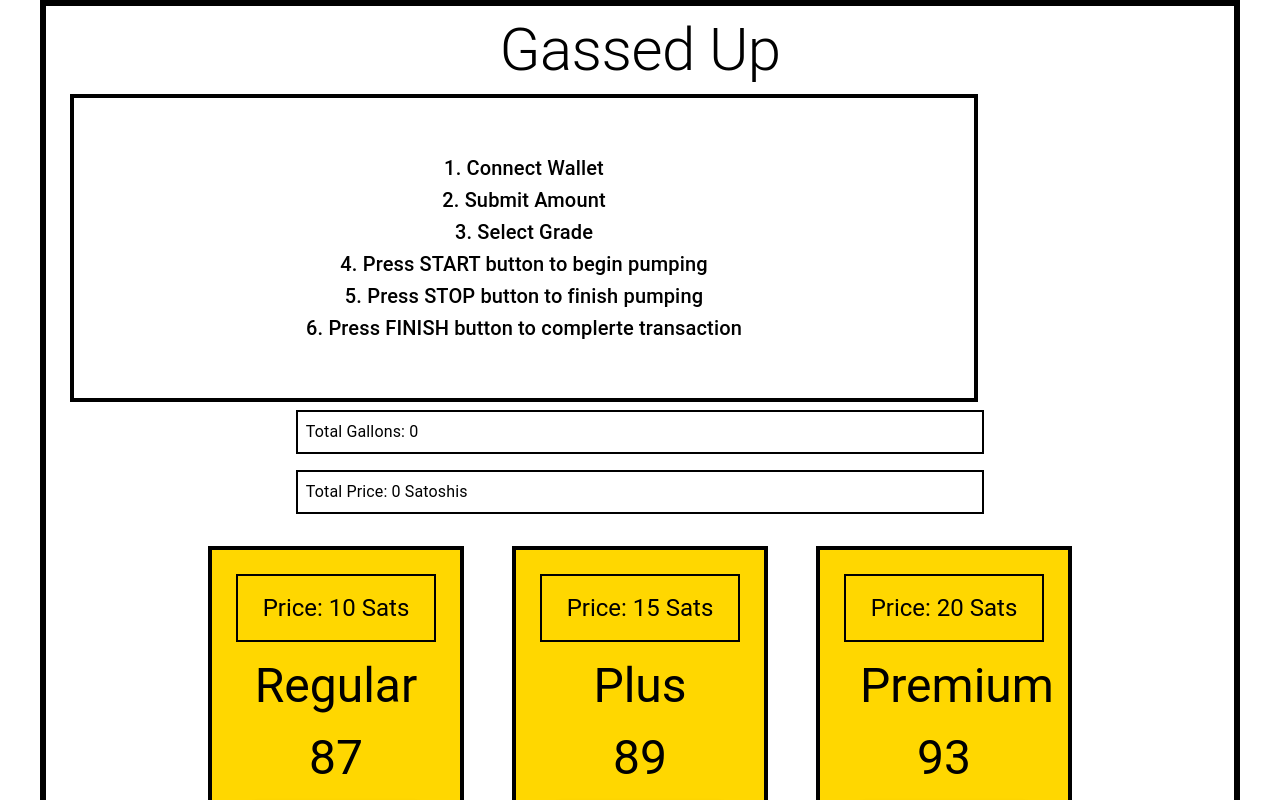
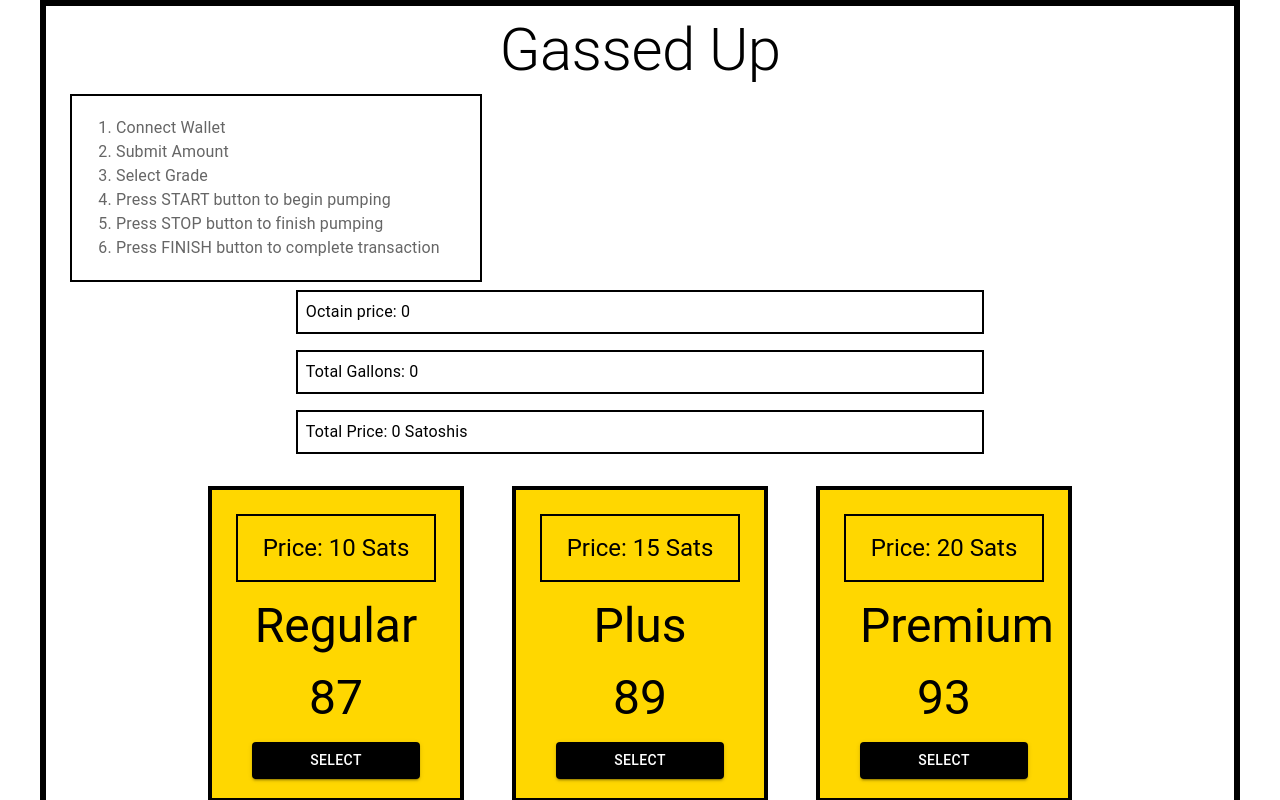
Before and after one commit to BSVArchie/GassedUp, a React (Create React App) app: page / in a window 1280 px wide. Shown: the top 800 px of the page. Built offline with nearby package versions, Linux system fonts and the light colour scheme.

Commit message:
disable buttons when gas is pumping
* update instruction text and style

```diff
--- a/src/App.tsx
+++ b/src/App.tsx
@@ -4,12 +4,11 @@ import './App.css';
 import GassPump from './GassPump';
 import { Typography, Container, Box } from '@mui/material';
 
-
 function App() {
 
-// const handlePump = {
+  // const handlePump = {
 
-// }
+  // }
 
   return (
     <div className="App">
@@ -17,26 +16,37 @@ function App() {
         <Typography variant='h2' sx={{ m: 1 }}>
           Gassed Up
         </Typography>
-        <Box width={200} sx={{ border: '4px solid black', display: 'flex', flexDirection: 'column', flexWrap: 'wrap', justifyContent: 'center', width: 900, height: 300 }}>
-          <Typography variant='h6'>
-            <div>
-              1. Connect Wallet
-            </div>
-            <div>
-              2. Submit Amount
-            </div>
-            <div>
-              3. Select Grade
-            </div>
-            <div>
-              4. Press START button to begin pumping
-            </div>
-            <div>
-              5. Press STOP button to finish pumping
-            </div>
-            <div>
-              6. Press FINISH button to complerte transaction
-            </div>
+        <Box width={400} sx={{
+            border: '2px solid black',
+            color: '#666666',
+            display: 'flex',
+            flexDirection: 'column',
+            flexWrap: 'wrap',
+            justifyContent: 'center',
+            padding: '0.25rem',
+            textAlign: 'left',
+          }}>
+          <Typography>
+            <ol>
+              <li>
+                Connect Wallet
+              </li>
+              <li>
+                Submit Amount
+              </li>
+              <li>
+                Select Grade
+              </li>
+              <li>
+                Press START button to begin pumping
+              </li>
+              <li>
+                Press STOP button to finish pumping
+              </li>
+              <li>
+                Press FINISH button to complete transaction
+              </li>
+            </ol>
           </Typography>
         </Box>
         <GassPump/>
--- a/src/GassPump.tsx
+++ b/src/GassPump.tsx
@@ -8,8 +8,7 @@ function GassPump() {
     const [octainPrice, setOctainPrice] = useState<number>(0)
     const [totalPrice, setTotalPrice] = useState<number>(0)
     const [isPumping, setIsPumping] = useState(false)
-
-
+    const [areButtonsDisabled, disableButtons] = useState(false)
 
     function setPrice(price: number) {
         setOctainPrice(price)
@@ -20,14 +19,19 @@ function GassPump() {
         let interval: NodeJS.Timeout | null=null
 
         if (isPumping) {
-            interval = setInterval(() => {
-                console.log(gallons)
-                setGallons((gallons: number) => gallons + 1);
-            }, 1000); // 1000 ms = 1 second
+          interval = setInterval(() => {
+            setGallons((gallons: number) => gallons + 1);
+          }, 100); // 1000 ms = 1 second
+        } else if (!isPumping && interval) {
+          clearInterval(interval)
+        }
 
-        } else if (!isPumping && interval) {
-            clearInterval(interval)
+        if (isPumping) {
+          disableButtons(true)
+        } else {
+          disableButtons(false)
         }
+
         return () => {
             if (interval) {
                 clearInterval(interval);
@@ -35,14 +39,12 @@ function GassPump() {
         };
 
 
-
     }, [isPumping])
 
     useEffect(() => {
-        let total = gallons * octainPrice
-        setTotalPrice(total)
+      let total = gallons * octainPrice
+      setTotalPrice(total)
     }, [gallons])
-
 
     function startPump() {
         setIsPumping(true)
@@ -56,6 +58,11 @@ function GassPump() {
     return (
         <>
             <Container sx={{ display: 'flex', justifyContent: 'center', flexDirection: 'column', flexWrap: 'wrap', width: '66%' }}>
+                <Box sx={{ border: '2px solid black', display: 'flex',  p: 1, m: 1,  }}>
+                    <Typography>
+                        {`Octain price: ${octainPrice}`}
+                    </Typography>
+                </Box>
                 <Box sx={{ border: '2px solid black', display: 'flex',  p: 1, m: 1,  }}>
                     <Typography>
                         {`Total Gallons: ${gallons}`}
@@ -82,7 +89,11 @@ function GassPump() {
                     <Typography variant='h3'>
                         87
                     </Typography>
-                    <Button variant="contained" sx={{ m: 2, bgcolor: 'black', "&:hover": { bgcolor: 'black' } }} onClick={() => setPrice(10)}>Select</Button>
+                    <Button variant="contained" sx={{ m: 2, bgcolor: 'black', "&:hover": { bgcolor: 'black' } }}
+                      disabled={areButtonsDisabled}
+                      onClick={() => setPrice(10)}>
+                        Select
+                    </Button>
                 </Box>
 
 
@@ -98,7 +109,11 @@ function GassPump() {
                     <Typography variant='h3'>
                         89
                     </Typography>
-                    <Button variant="contained" sx={{ m: 2, bgcolor: 'black', "&:hover": { bgcolor: 'black' } }} onClick={() => setPrice(15)}>Select</Button>
+                    <Button variant="contained" sx={{ m: 2, bgcolor: 'black', "&:hover": { bgcolor: 'black' } }}
+                      disabled={areButtonsDisabled}
+                      onClick={() => setPrice(15)}>
+                        Select
+                    </Button>
                 </Box>
 
 
@@ -114,7 +129,11 @@ function GassPump() {
                     <Typography variant='h3'>
                         93
                     </Typography>
-                    <Button variant="contained" sx={{ m: 2, bgcolor: 'black', "&:hover": { bgcolor: 'black' } }} onClick={() => setPrice(20)}>Select</Button>
+                    <Button variant="contained" sx={{ m: 2, bgcolor: 'black', "&:hover": { bgcolor: 'black' } }}
+                      disabled={areButtonsDisabled}
+                      onClick={() => setPrice(20)}>
+                        Select
+                    </Button>
                 </Box>
             </Container>
             <Container>
```
